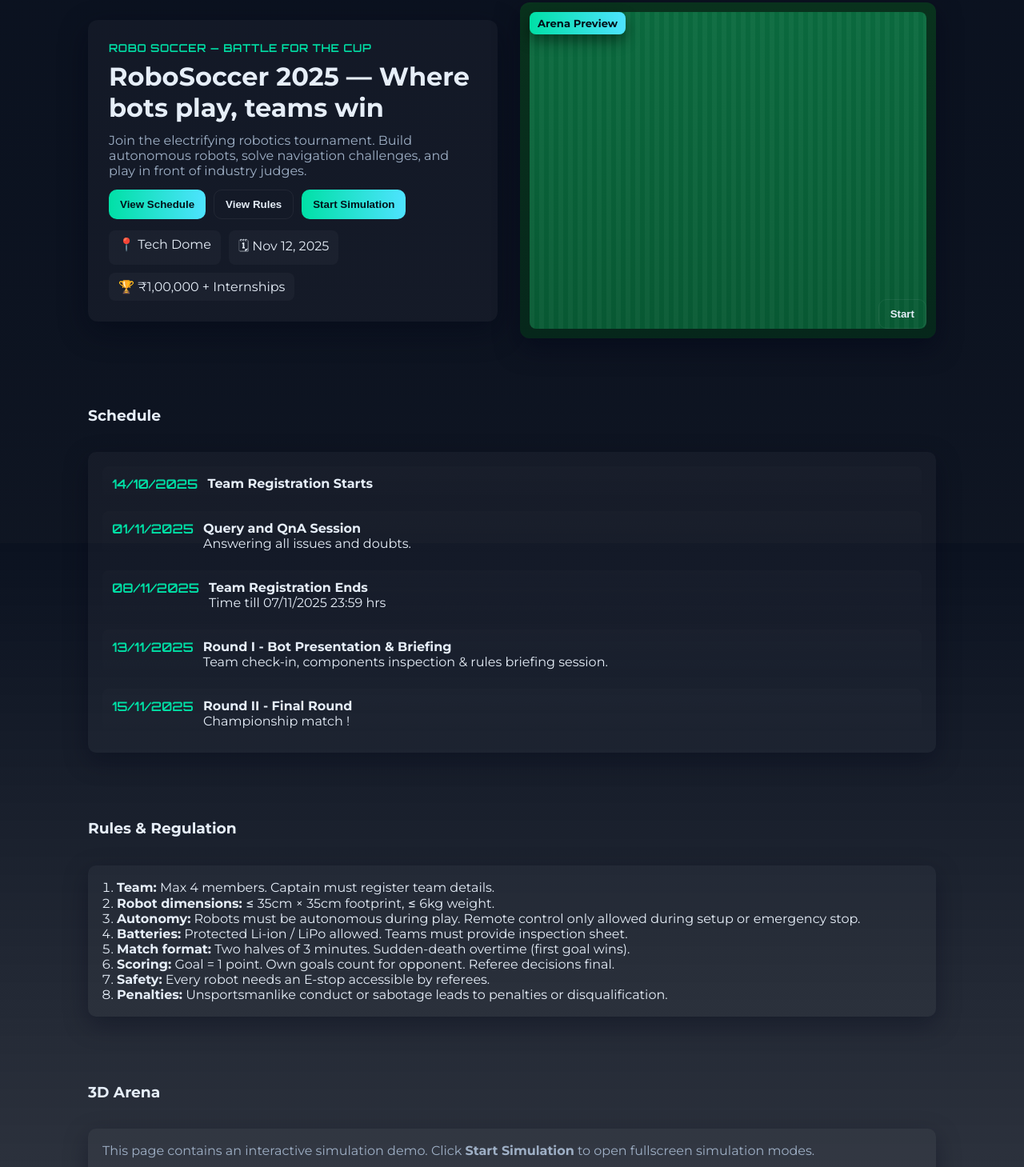
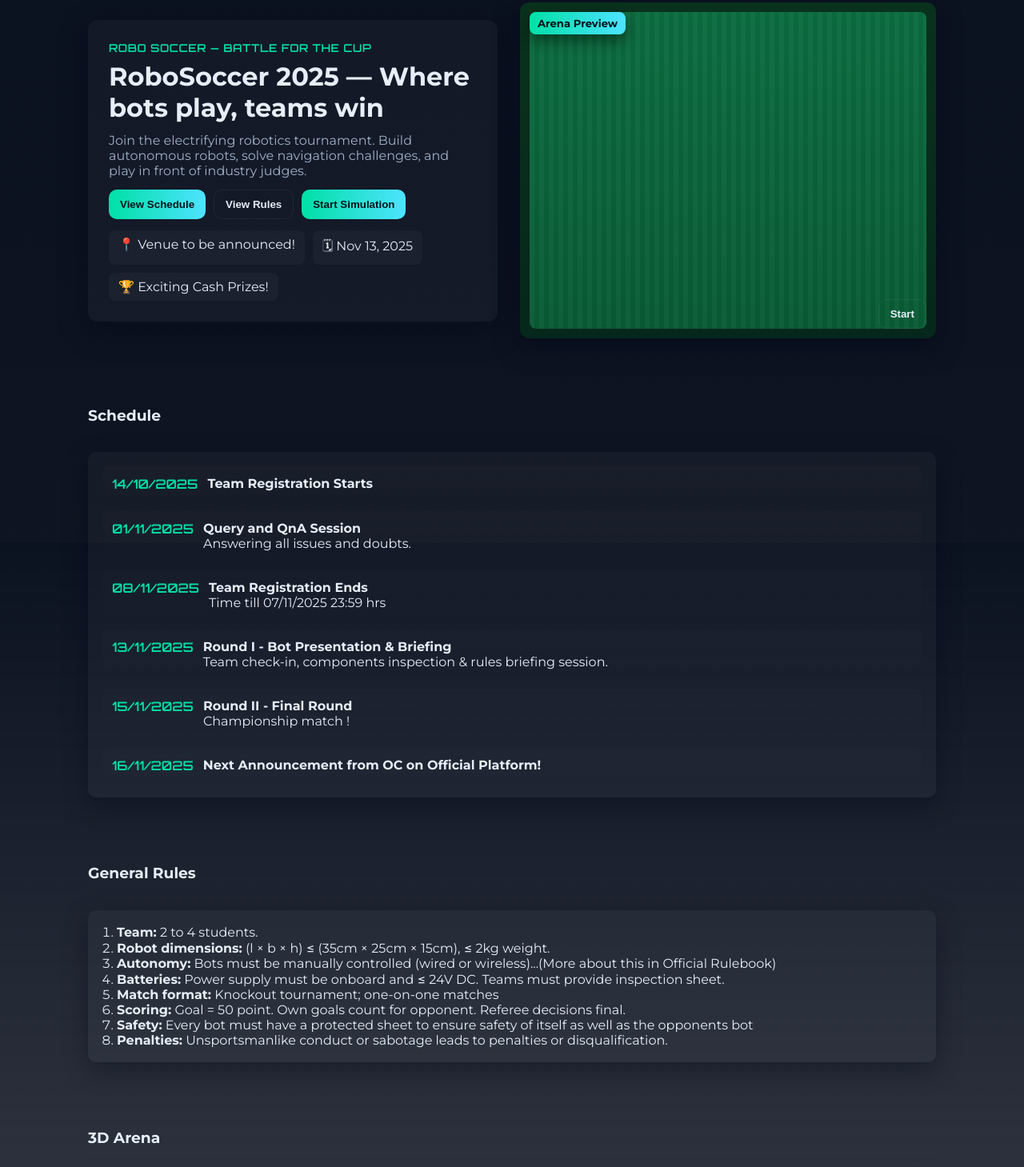
Before and after one commit to mbatwc113114/robo-soccer, a plain HTML site: page index.html in a window 1280 px wide. Shown: the part 121-1580 px from the top of the page at 80% size. Drawn offline with Linux system fonts and the light colour scheme.

Commit message:
Update index.html

```diff
--- a/index.html
+++ b/index.html
@@ -173,7 +173,7 @@
       <nav>
         <a class="nav-link" href="#home">Home</a>
         <a class="nav-link" href="#schedule">Schedule</a>
-        <a class="nav-link" href="#rules">Rules & Regulation</a>
+        <a class="nav-link" href="#rules">General Rules</a>
         <a class="nav-link" href="#arena">3D Arena</a>
         <a class="nav-link" href="#register">Register</a>
         <a class="nav-link" href="#contact">Contact</a>
@@ -208,9 +208,9 @@
           <button class="btn" id="quickStartBtn">Start Simulation</button>
         </div>
         <div style="margin-top:14px; display:flex; gap:10px; flex-wrap:wrap;">
-          <div style="background:var(--card); padding:8px 12px; border-radius:8px;">📍 Tech Dome</div>
-          <div style="background:var(--card); padding:8px 12px; border-radius:8px;">🗓 Nov 12, 2025</div>
-          <div style="background:var(--card); padding:8px 12px; border-radius:8px;">🏆 ₹1,00,000 + Internships</div>
+          <div style="background:var(--card); padding:8px 12px; border-radius:8px;">📍 Venue to be announced!</div>
+          <div style="background:var(--card); padding:8px 12px; border-radius:8px;">🗓 Nov 13, 2025</div>
+          <div style="background:var(--card); padding:8px 12px; border-radius:8px;">🏆 Exciting Cash Prizes!</div>
         </div>
       </div>
 
@@ -234,21 +234,22 @@
         <div class="timeline-item"><div class="time">08/11/2025</div><div><strong>Team Registration Ends</strong><div class="muted">Time till 07/11/2025 23:59 hrs</div></div></div>
         <div class="timeline-item"><div class="time">13/11/2025</div><div><strong>Round I - Bot Presentation & Briefing</strong><div class="muted">Team check-in, components inspection & rules briefing session.</div></div></div>
         <div class="timeline-item"><div class="time">15/11/2025</div><div><strong>Round II - Final Round</strong><div class="muted">Championship match !</div></div></div>
+        <div class="timeline-item"><div class="time">16/11/2025</div><div><strong>Next Announcement from OC on Official Platform!</strong><div class="muted"></div></div></div>
       </div>
     </section>
 
     <!-- RULES -->
     <section id="rules">
-      <div class="section-title"><h3>Rules & Regulation</h3></div>
+      <div class="section-title"><h3>General Rules</h3></div>
       <div class="card">
         <ol>
-          <li><strong>Team:</strong> Max 4 members. Captain must register team details.</li>
-          <li><strong>Robot dimensions:</strong> ≤ 35cm × 35cm footprint, ≤ 6kg weight.</li>
-          <li><strong>Autonomy:</strong> Robots must be autonomous during play. Remote control only allowed during setup or emergency stop.</li>
-          <li><strong>Batteries:</strong> Protected Li-ion / LiPo allowed. Teams must provide inspection sheet.</li>
-          <li><strong>Match format:</strong> Two halves of 3 minutes. Sudden-death overtime (first goal wins).</li>
-          <li><strong>Scoring:</strong> Goal = 1 point. Own goals count for opponent. Referee decisions final.</li>
-          <li><strong>Safety:</strong> Every robot needs an E-stop accessible by referees.</li>
+          <li><strong>Team:</strong> 2 to 4 students.</li>
+          <li><strong>Robot dimensions:</strong> (l × b × h)  ≤ (35cm × 25cm × 15cm), ≤ 2kg weight.</li>
+          <li><strong>Autonomy:</strong> Bots must be manually controlled (wired or wireless)...(More about this in Official Rulebook)</li>
+          <li><strong>Batteries:</strong>  Power supply must be onboard and ≤ 24V DC. Teams must provide inspection sheet.</li>
+          <li><strong>Match format:</strong>  Knockout tournament; one-on-one matches</li>
+          <li><strong>Scoring:</strong> Goal = 50 point. Own goals count for opponent. Referee decisions final.</li>
+          <li><strong>Safety:</strong> Every bot must have a protected sheet to ensure safety of itself as well as the opponents bot</li>
           <li><strong>Penalties:</strong> Unsportsmanlike conduct or sabotage leads to penalties or disqualification.</li>
         </ol>
       </div>
```
